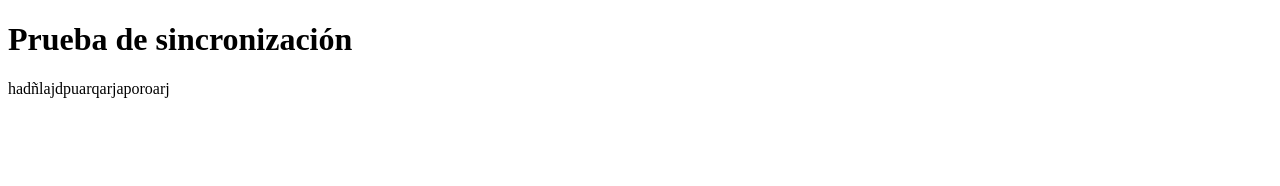
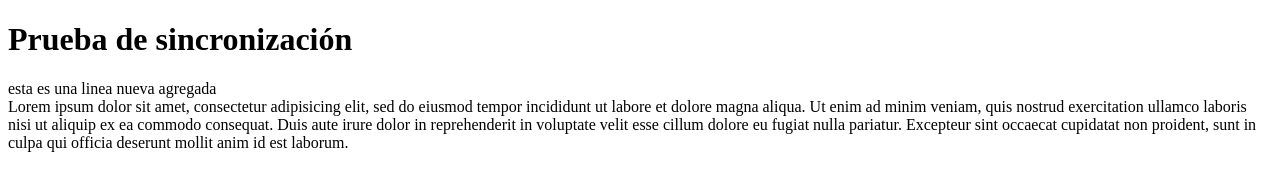
Before and after one commit to Sir2018lene/PruebaSir, a plain HTML site: page index.html in a window 1280 px wide. Drawn offline with Linux system fonts and the light colour scheme.

Commit message:
Agregado di y css
se agrego una clase hola en css, pendiente mofiiciada class hola para color

```diff
--- /dev/null
+++ b/css/prueba.css
@@ -0,0 +1,3 @@
+.hola{
+
+}
--- a/index.html
+++ b/index.html
@@ -6,8 +6,11 @@
   </head>
   <body>
     <h1>Prueba de sincronización</h1>
-hadñlajdpuarqarjaporoarj
-<br>
+esta es una linea nueva agregada
+<div class="hola">
+  Lorem ipsum dolor sit amet, consectetur adipisicing elit, sed do eiusmod tempor incididunt ut labore et dolore magna aliqua. Ut enim ad minim veniam, quis nostrud exercitation ullamco laboris nisi ut aliquip ex ea commodo consequat. Duis aute irure dolor in reprehenderit in voluptate velit esse cillum dolore eu fugiat nulla pariatur. Excepteur sint occaecat cupidatat non proident, sunt in culpa qui officia deserunt mollit anim id est laborum.
+</div>
+
 
   </body>
 </html>
```
